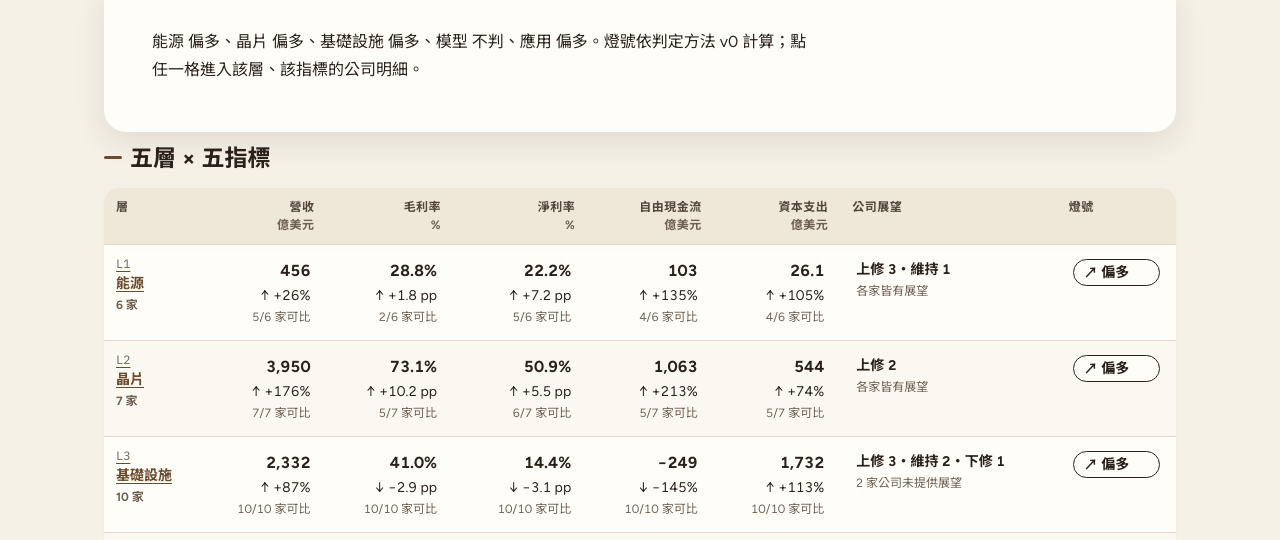
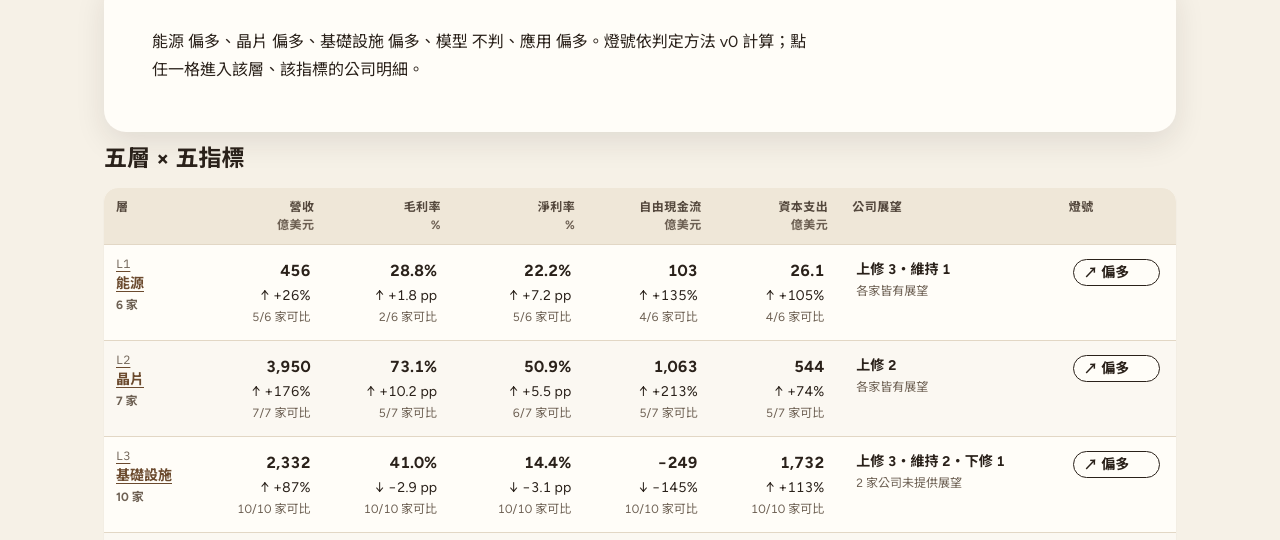
Before and after one commit to derekinyp/r-hwpanweclqeb, a plain HTML site: page index.html in a window 1280 px wide. Shown: the part 199-739 px from the top of the page. Drawn offline with Linux system fonts and the light colour scheme.

Commit message:
移除區塊標題前短橫線（振達 11/24）

```diff
--- a/assets/zd-1.2.3/components.css
+++ b/assets/zd-1.2.3/components.css
@@ -17,8 +17,7 @@ body.zd{margin:0;background:var(--color-surface-canvas);color:var(--color-text-d
 .zd .zd-num{font-variant-numeric:tabular-nums}
 .zd-wrap{max-width:var(--layout-max);margin:0 auto;padding:var(--space-6) var(--space-5) var(--space-8)}
 .zd-section{margin:0 0 var(--space-7)}
-.zd-h2{display:flex;align-items:center;gap:var(--space-2);font-size:var(--zd-font-h2);margin:0 0 var(--space-4)}
-.zd-h2::before{content:"";width:18px;height:3px;background:var(--color-brand-default);border-radius:2px;flex:none}
+.zd-h2{font-size:var(--zd-font-h2);margin:0 0 var(--space-4)}
 .zd-muted{color:var(--color-text-muted)}
 .zd-small{font-size:var(--zd-font-small)}
 .zd-kicker{font-size:var(--zd-font-caption);letter-spacing:.08em;color:var(--color-text-subtle);margin:0 0 var(--space-2)}
```
